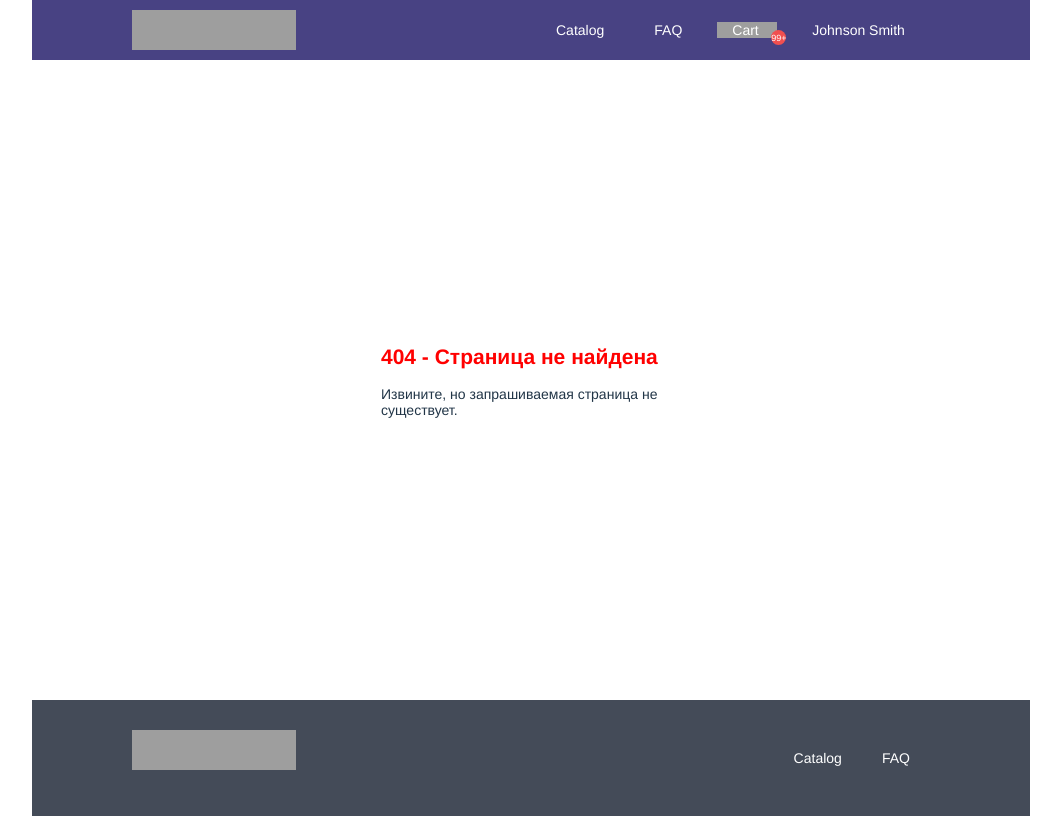
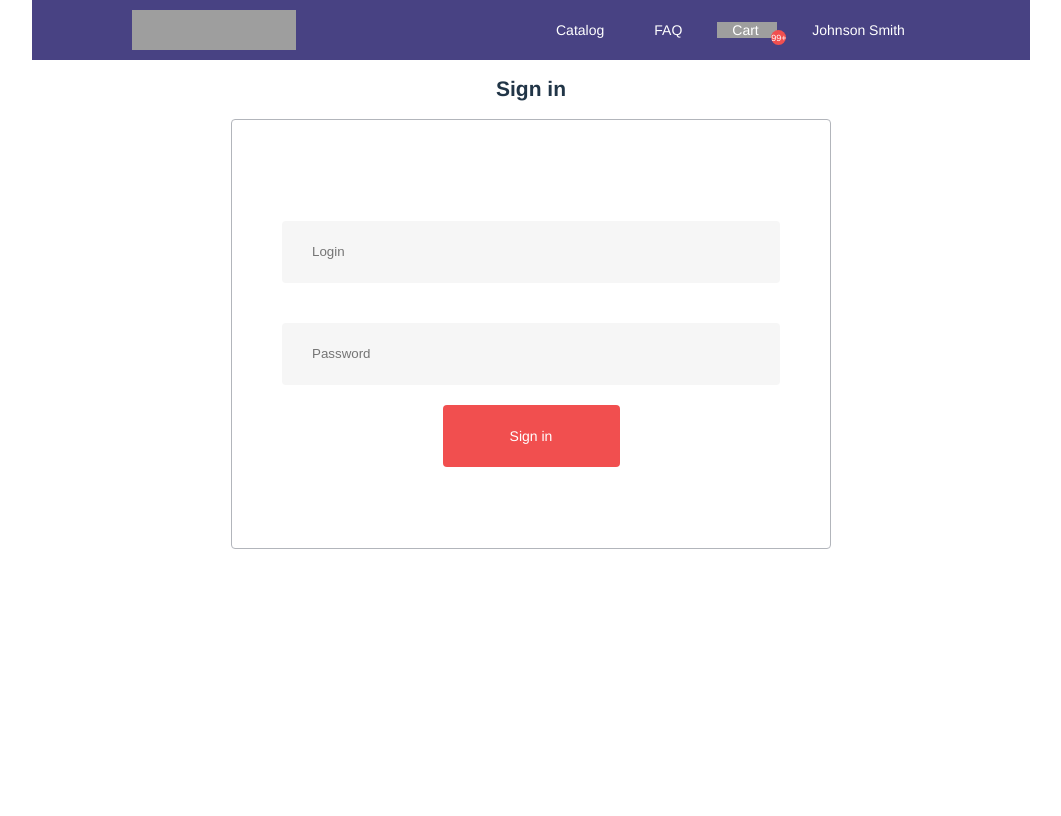
Before and after one commit to Mikhail2107/pet-shop-tech, a React (Vite) app: page /login in a window 1280 px wide. Before the commit this address had no page. Shown: the whole page, without its empty margins (109-1170 px from the left). Built offline with nearby package versions, Linux system fonts and the light colour scheme; grey boxes are pictures that could not be loaded.

Commit message:
add LoginPage

```diff
--- /dev/null
+++ b/src/pages/LoginPage.tsx
@@ -0,0 +1,13 @@
+import Header from "../widget/Header/Header";
+import Login from "../widget/Login/Login";
+
+function LoginPage () {
+    return (
+        <>
+          <Header />
+          <Login />
+        </>
+    )
+}
+
+export default LoginPage
--- /dev/null
+++ b/src/share/atom/Input/Input.css
@@ -0,0 +1,29 @@
+
+.input-style-panel {
+    display: flex;
+    width: 100%;
+    height: 62px;
+    margin: 20px 0;
+    font-weight: 400;
+    font-size: 16px;
+    color: #B2B5BB;
+    border-radius: 4px;
+    background-color: #F6F6F6;
+    border: none;
+    padding: 0 20px;
+    justify-content: center;
+    align-items: center;
+    box-sizing: border-box;
+}
+.input-style {
+    width: 100%;
+    background-color: #F6F6F6;
+    border: none;
+    padding: 0;
+    margin: 0px 10px;
+}
+.input-style:focus {
+    outline: none;
+    font-weight: 400;
+    color: #444B58;
+}
--- /dev/null
+++ b/src/share/atom/Input/Input.tsx
@@ -0,0 +1,25 @@
+import './Input.css'
+
+interface IInputProps {
+    className?: string;
+    areaLabel: string;
+    inputType: string;
+    placeHolder?: string;
+    value?: string;
+    onChange?: () => void;
+}
+function Input({areaLabel, inputType, placeHolder, className, value, onChange}:IInputProps){
+    return (
+        <>
+            <div className="input-style-panel">
+                <input type={inputType}
+                aria-label={areaLabel}
+                placeholder={placeHolder}
+                className={`input-style ${className}`}
+                value={value}
+                onChange={onChange}/>
+            </div>
+        </>
+    )
+}
+export default Input;
--- a/src/widget/App/App.tsx
+++ b/src/widget/App/App.tsx
@@ -3,6 +3,7 @@ import Home from '../../pages/Home';
 import OneProduct from '../../pages/OneProduct';
 import MyCart from '../../pages/MyCart';
 import PageNotFound from '../../pages/PageNotFound';
+import LoginPage from '../../pages/LoginPage';
 
 import './App.css';
 
@@ -15,6 +16,7 @@ function App() {
           <Route path="/" element={<Home />} />
           <Route path="/cart" element={<MyCart />} />
           <Route path="/product/:productId" element={<OneProduct />}  />
+          <Route path="/login" element={<LoginPage />} />
           <Route path='*' element={<PageNotFound />} />
         </Routes>
       </Router>
--- a/src/widget/Login/Login.css
+++ b/src/widget/Login/Login.css
@@ -0,0 +1,31 @@
+.login-container {
+    max-width: 1180px;
+    height: auto;
+    display: flex;
+    flex-direction: column;
+    justify-content: center;
+    align-items: center;
+    margin: 0px auto;
+}
+.login-title {
+
+}
+.login-box {
+    display: flex;
+    flex-direction: column;
+    justify-content: center;
+    align-items: center;
+    width: 600px;
+    height: 430px;
+    border: 1px solid #B2B5BB;
+    border-radius: 4px;
+    padding:0 50px;
+    box-sizing: border-box;
+}
+
+.login-box-password {
+}
+.login-box-button {
+    width: 177px;
+    height: 62px;
+}
--- a/src/widget/Login/Login.tsx
+++ b/src/widget/Login/Login.tsx
@@ -0,0 +1,55 @@
+import React, { useState } from 'react';
+import { Helmet } from 'react-helmet';
+import Button from '../../share/atom/Button/Button';
+import Input from '../../share/atom/Input/Input';
+import './Login.css';
+
+const Login = () => {
+  const [login, setLogin] = useState('');
+  const [password, setPassword] = useState('');
+
+  const handleSubmit = (e: React.FormEvent<HTMLFormElement>) => {
+    e.preventDefault();
+
+    // Получаем значения логина и пароля
+    const loginValue = login;
+    const passwordValue = password;
+
+    // Отправляем запрос на сервер или выполняем другую логику аутентификации
+    console.log('Login:', loginValue, 'Password:', passwordValue);
+  };
+
+  return (
+    <>
+      <Helmet>
+        <title>Sign in | Goods4you </title>
+      </Helmet>
+      <div className="login-container">
+        <h2 className="login-title">Sign in</h2>
+        <form className="login-box" onSubmit={handleSubmit}> {/* Добавляем форму и обработчик onSubmit */}
+          <Input
+            areaLabel={'add Login'}
+            inputType={'text'}
+            className={'login-box-name'}
+            placeHolder='Login'
+            value={login} // Добавляем value и onChange для управления состоянием
+            onChange={(e) => setLogin(e.target.value)}
+          />
+          <Input
+            areaLabel={'Password'}
+            inputType={'password'}
+            placeHolder='Password'
+            className='login-box-password'
+            value={password} // Добавляем value и onChange для управления состоянием
+            onChange={(e) => setPassword(e.target.value)}
+          />
+          <Button ariaLabel={'Sign'} bgImage={false} className='login-box-button'>
+            Sign in
+          </Button>
+        </form>
+      </div>
+    </>
+  );
+};
+
+export default Login;
```
